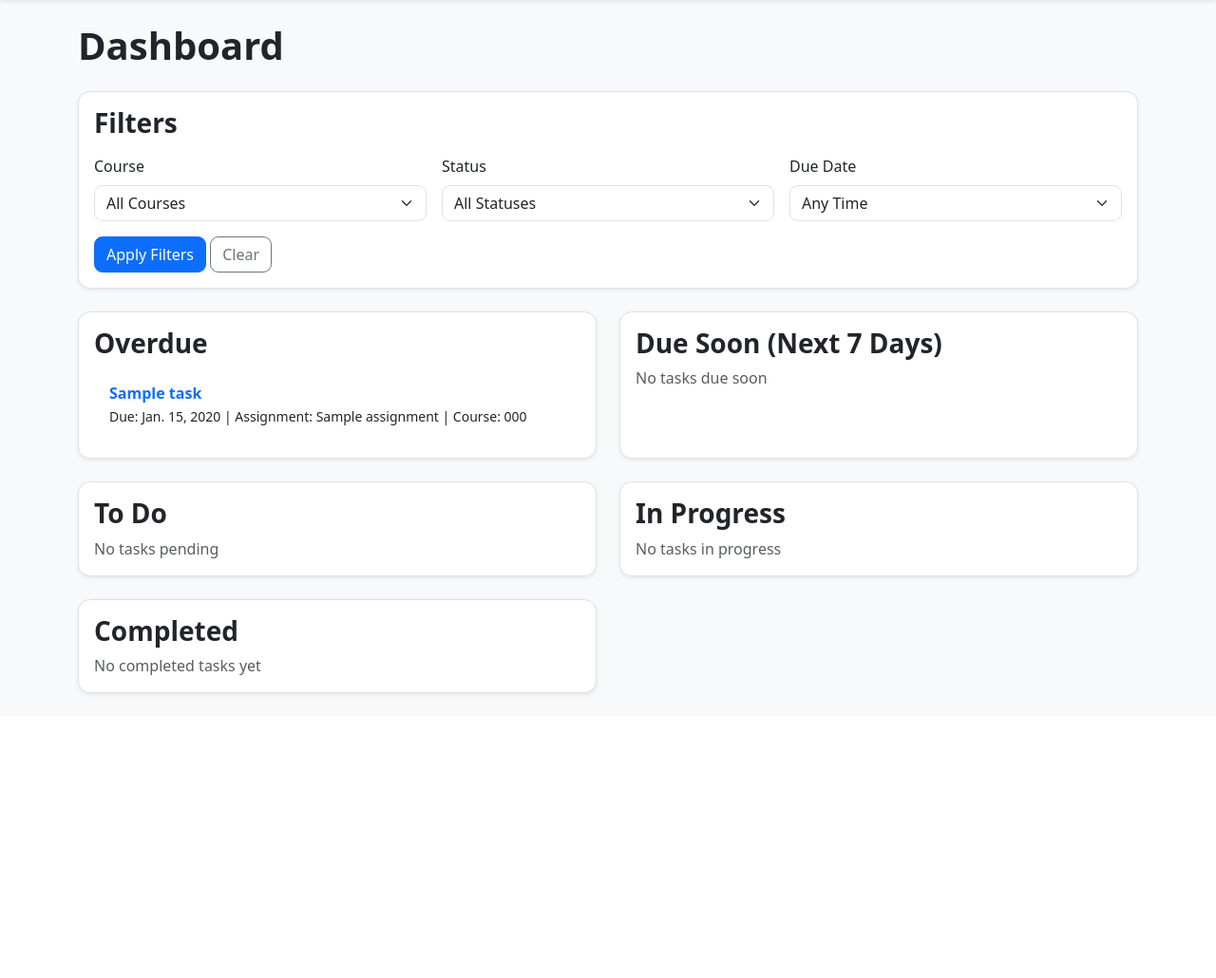
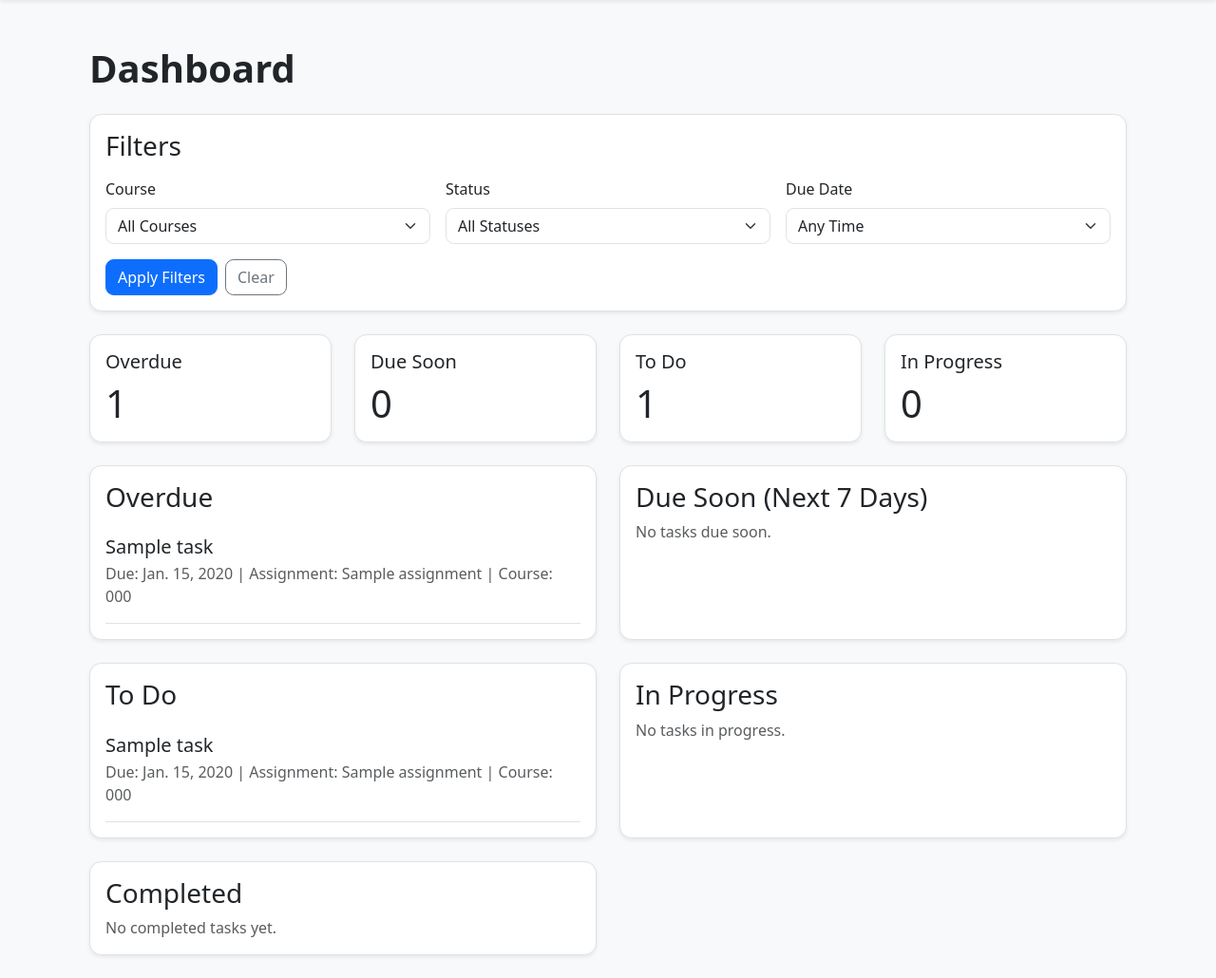
Before and after one commit to christerodegaard/StudentFlow-ELE3921, a Django app: page / in a window 1280 px wide. Shown: the part 57-1087 px from the top of the page at 95% size. Before the commit the page ends 790 px from the top, so only its background shows below. Run offline with Django 5.2, Linux system fonts and the light colour scheme; a user stored in the database is signed in; tables that the repository leaves empty hold one stand-in row (values such as "Sample post").

Commit message:
updated dashboard

```diff
--- a/core/templates/dashboard.html
+++ b/core/templates/dashboard.html
@@ -1,20 +1,20 @@
 {% extends "base.html" %}
 
+{% block title %}Dashboard{% endblock %}
+
 {% block content %}
-
-<!-- Uses Bootstrap 5 grid, cards, and form classes -->
-<!-- Uses Django template syntax for loops, conditionals, and filter selections -->
-
+<div class="container mt-4">
     <h1 class="mb-4">Dashboard</h1>
 
     <div class="card shadow-sm mb-4">
         <div class="card-body">
-    <h3 class="card-title mb-3">Filters</h3>
+            <h2 class="h3 mb-3">Filters</h2>
 
-    <form method="get" class="row g-3">
+            <form method="get">
+                <div class="row g-3">
                     <div class="col-md-4">
-        <label class="form-label">Course</label>
-        <select name="course" class="form-select">
+                        <label for="course" class="form-label">Course</label>
+                        <select name="course" id="course" class="form-select">
                             <option value="">All Courses</option>
                             {% for course in courses %}
                                 <option value="{{ course.id }}" {% if selected_course == course.id|stringformat:"s" %}selected{% endif %}>
@@ -25,8 +25,8 @@
                     </div>
 
                     <div class="col-md-4">
-        <label class="form-label">Status</label>
-        <select name="status" class="form-select">
+                        <label for="status" class="form-label">Status</label>
+                        <select name="status" id="status" class="form-select">
                             <option value="">All Statuses</option>
                             <option value="todo" {% if selected_status == "todo" %}selected{% endif %}>To Do</option>
                             <option value="doing" {% if selected_status == "doing" %}selected{% endif %}>In Progress</option>
@@ -35,16 +35,17 @@
                     </div>
 
                     <div class="col-md-4">
-        <label class="form-label">Due Date</label>
-        <select name="due" class="form-select">
+                        <label for="due_date" class="form-label">Due Date</label>
+                        <select name="due_date" id="due_date" class="form-select">
                             <option value="">Any Time</option>
-          <option value="today" {% if selected_due == "today" %}selected{% endif %}>Due Today</option>
-          <option value="soon" {% if selected_due == "soon" %}selected{% endif %}>Due Soon</option>
-          <option value="overdue" {% if selected_due == "overdue" %}selected{% endif %}>Overdue</option>
+                            <option value="today" {% if selected_due_date == "today" %}selected{% endif %}>Today</option>
+                            <option value="7days" {% if selected_due_date == "7days" %}selected{% endif %}>Next 7 Days</option>
+                            <option value="overdue" {% if selected_due_date == "overdue" %}selected{% endif %}>Overdue</option>
                         </select>
                     </div>
+                </div>
 
-      <div class="col-12">
+                <div class="mt-3 d-flex gap-2">
                     <button type="submit" class="btn btn-primary">Apply Filters</button>
                     <a href="{% url 'dashboard' %}" class="btn btn-outline-secondary">Clear</a>
                 </div>
@@ -52,142 +53,159 @@
         </div>
     </div>
 
-<div class="row g-4">
-
-  <div class="col-md-6">
+    <div class="row g-4 mb-4">
+        <div class="col-md-3">
             <div class="card shadow-sm h-100">
                 <div class="card-body">
-        <h3 class="card-title">Overdue</h3>
+                    <h3 class="h5">Overdue</h3>
+                    <p class="display-6 mb-0">{{ overdue_count }}</p>
+                </div>
+            </div>
+        </div>
+
+        <div class="col-md-3">
+            <div class="card shadow-sm h-100">
+                <div class="card-body">
+                    <h3 class="h5">Due Soon</h3>
+                    <p class="display-6 mb-0">{{ due_soon_count }}</p>
+                </div>
+            </div>
+        </div>
+
+        <div class="col-md-3">
+            <div class="card shadow-sm h-100">
+                <div class="card-body">
+                    <h3 class="h5">To Do</h3>
+                    <p class="display-6 mb-0">{{ todo_count }}</p>
+                </div>
+            </div>
+        </div>
+
+        <div class="col-md-3">
+            <div class="card shadow-sm h-100">
+                <div class="card-body">
+                    <h3 class="h5">In Progress</h3>
+                    <p class="display-6 mb-0">{{ in_progress_count }}</p>
+                </div>
+            </div>
+        </div>
+    </div>
+
+    <div class="row g-4">
+        <div class="col-lg-6">
+            <div class="card shadow-sm h-100">
+                <div class="card-body">
+                    <h2 class="h3">Overdue</h2>
 
                     {% if overdue %}
-          <ul class="list-group list-group-flush">
                         {% for task in overdue %}
-              <li class="list-group-item">
-                <a href="{% url 'task_detail' task.id %}">
-                  <strong>{{ task.title }}</strong>
-                </a><br>
-                <small>
+                            <div class="border-bottom py-3">
+                                <h3 class="h5 mb-1">{{ task.title }}</h3>
+                                <p class="mb-0 text-muted">
                                     Due: {{ task.due_date }} |
                                     Assignment: {{ task.assignment.title }} |
                                     Course: {{ task.assignment.course.code }}
-                </small>
-              </li>
+                                </p>
+                            </div>
                         {% endfor %}
-          </ul>
                     {% else %}
-          <p class="text-muted mb-0">No overdue tasks</p>
+                        <p class="text-muted mb-0">No overdue tasks.</p>
                     {% endif %}
                 </div>
             </div>
         </div>
 
-  <div class="col-md-6">
+        <div class="col-lg-6">
             <div class="card shadow-sm h-100">
                 <div class="card-body">
-        <h3 class="card-title">Due Soon (Next 7 Days)</h3>
+                    <h2 class="h3">Due Soon (Next 7 Days)</h2>
 
                     {% if due_soon %}
-          <ul class="list-group list-group-flush">
                         {% for task in due_soon %}
-              <li class="list-group-item">
-                <a href="{% url 'task_detail' task.id %}">
-                  <strong>{{ task.title }}</strong>
-                </a><br>
-                <small>
+                            <div class="border-bottom py-3">
+                                <h3 class="h5 mb-1">{{ task.title }}</h3>
+                                <p class="mb-0 text-muted">
                                     Due: {{ task.due_date }} |
                                     Assignment: {{ task.assignment.title }} |
                                     Course: {{ task.assignment.course.code }}
-                </small>
-              </li>
+                                </p>
+                            </div>
                         {% endfor %}
-          </ul>
                     {% else %}
-          <p class="text-muted mb-0">No tasks due soon</p>
+                        <p class="text-muted mb-0">No tasks due soon.</p>
                     {% endif %}
                 </div>
             </div>
         </div>
 
-  <div class="col-md-6">
+        <div class="col-lg-6">
             <div class="card shadow-sm h-100">
                 <div class="card-body">
-        <h3 class="card-title">To Do</h3>
+                    <h2 class="h3">To Do</h2>
 
-        {% if todo %}
-          <ul class="list-group list-group-flush">
-            {% for task in todo %}
-              <li class="list-group-item">
-                <a href="{% url 'task_detail' task.id %}">
-                  <strong>{{ task.title }}</strong>
-                </a><br>
-                <small>
-                  Due: {{ task.due_date }} |
+                    {% if todo_tasks %}
+                        {% for task in todo_tasks %}
+                            <div class="border-bottom py-3">
+                                <h3 class="h5 mb-1">{{ task.title }}</h3>
+                                <p class="mb-0 text-muted">
+                                    Due: {{ task.due_date|default:"No due date" }} |
                                     Assignment: {{ task.assignment.title }} |
                                     Course: {{ task.assignment.course.code }}
-                </small>
-              </li>
+                                </p>
+                            </div>
                         {% endfor %}
-          </ul>
                     {% else %}
-          <p class="text-muted mb-0">No tasks pending</p>
+                        <p class="text-muted mb-0">No tasks pending.</p>
                     {% endif %}
                 </div>
             </div>
         </div>
 
-  <div class="col-md-6">
+        <div class="col-lg-6">
             <div class="card shadow-sm h-100">
                 <div class="card-body">
-        <h3 class="card-title">In Progress</h3>
+                    <h2 class="h3">In Progress</h2>
 
-        {% if doing %}
-          <ul class="list-group list-group-flush">
-            {% for task in doing %}
-              <li class="list-group-item">
-                <a href="{% url 'task_detail' task.id %}">
-                  <strong>{{ task.title }}</strong>
-                </a><br>
-                <small>
-                  Due: {{ task.due_date }} |
+                    {% if in_progress_tasks %}
+                        {% for task in in_progress_tasks %}
+                            <div class="border-bottom py-3">
+                                <h3 class="h5 mb-1">{{ task.title }}</h3>
+                                <p class="mb-0 text-muted">
+                                    Due: {{ task.due_date|default:"No due date" }} |
                                     Assignment: {{ task.assignment.title }} |
                                     Course: {{ task.assignment.course.code }}
-                </small>
-              </li>
+                                </p>
+                            </div>
                         {% endfor %}
-          </ul>
                     {% else %}
-          <p class="text-muted mb-0">No tasks in progress</p>
+                        <p class="text-muted mb-0">No tasks in progress.</p>
                     {% endif %}
                 </div>
             </div>
         </div>
 
-  <div class="col-md-6">
+        <div class="col-lg-6">
             <div class="card shadow-sm h-100">
                 <div class="card-body">
-        <h3 class="card-title">Completed</h3>
+                    <h2 class="h3">Completed</h2>
 
-        {% if completed %}
-          <ul class="list-group list-group-flush">
-            {% for task in completed %}
-              <li class="list-group-item">
-                <a href="{% url 'task_detail' task.id %}">
-                  <strong>{{ task.title }}</strong>
-                </a><br>
-                <small>
+                    {% if completed_tasks %}
+                        {% for task in completed_tasks %}
+                            <div class="border-bottom py-3">
+                                <h3 class="h5 mb-1">{{ task.title }}</h3>
+                                <p class="mb-0 text-muted">
+                                    Due: {{ task.due_date|default:"No due date" }} |
                                     Assignment: {{ task.assignment.title }} |
                                     Course: {{ task.assignment.course.code }}
-                </small>
-              </li>
+                                </p>
+                            </div>
                         {% endfor %}
-          </ul>
                     {% else %}
-          <p class="text-muted mb-0">No completed tasks yet</p>
+                        <p class="text-muted mb-0">No completed tasks yet.</p>
                     {% endif %}
                 </div>
             </div>
         </div>
-
     </div>
-
+</div>
 {% endblock %}
```
Lines whose indentation alone changed are shown as unchanged.
